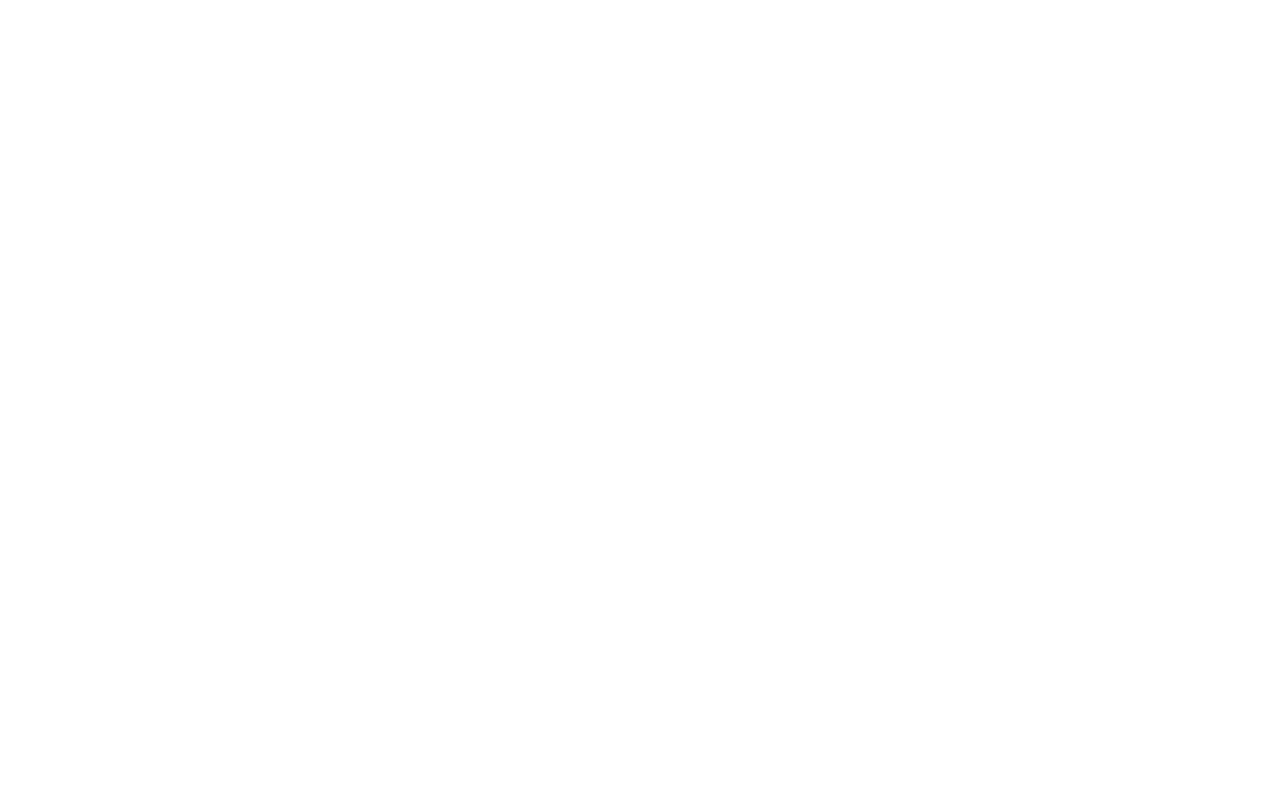
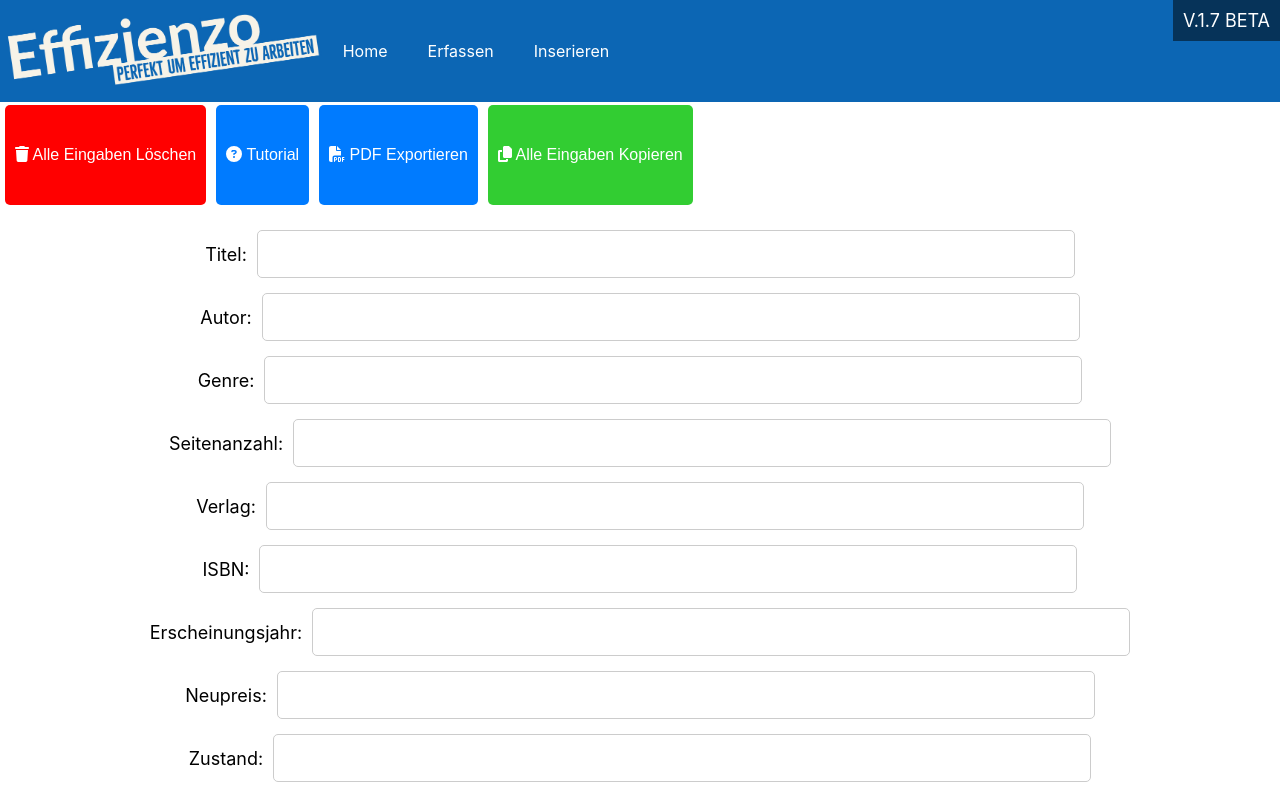
Before and after one commit to tibl2004/Effizienzo, a React (Create React App) app: page /buecher in a window 1280 px wide. Before the commit this address had no page. Built offline with nearby package versions, Linux system fonts and the light colour scheme.

Commit message:
added buecher

```diff
--- a/src/App.js
+++ b/src/App.js
@@ -13,6 +13,7 @@
 import Bastelartikel from './InserierenVorlagen/Bastelartikel';
 import Briefmarken from './InserierenVorlagen/Briefmarken';
 import DVDBluRayPlayer from './InserierenVorlagen/DVDBlueRayPlayer';
+import Buecher from './InserierenVorlagen/Buecher';
 
 function Navigation() {
   return <Navbar />;
@@ -61,7 +62,7 @@
               </>
             }
           />
-          { /*
+            { /*
           <Route
             path="/bilder"
             element={
@@ -71,6 +72,7 @@
               </>
             }
           />
+
           <Route
             path="/brautkleid"
             element={
@@ -89,16 +91,17 @@
               </>
             }
           />
-          {/*
+
           <Route
-            path="/bücher"
+            path="/buecher"
             element={
               <>
                 <Navigation />
-                <Bücher />
+                <Buecher />
               </>
             }
           />
+           {/*
           <Route
             path="/drucker"
             element={
--- a/src/AuswahlKategorie/AuswahlKategorie.jsx
+++ b/src/AuswahlKategorie/AuswahlKategorie.jsx
@@ -70,11 +70,13 @@
         title="Briefmarken"
       />
       </Link>
+      <Link to="/buecher">
       <Box
         icon={faBook}
         title="Bücher & Comics"
 
       />
+      </Link>
       <Box
         icon={faPrint}
         title="Drucker"
--- /dev/null
+++ b/src/InserierenVorlagen/Buecher.jsx
@@ -0,0 +1,153 @@
+import React, { useState, useRef } from 'react';
+import { FontAwesomeIcon } from '@fortawesome/react-fontawesome';
+import { faTrash, faTimes, faQuestionCircle, faFilePdf, faCopy } from '@fortawesome/free-solid-svg-icons';
+import jsPDF from 'jspdf';
+import '../Erfassen/Erfassen.scss';
+
+function Buecher() {
+  const [data, setData] = useState({
+    Titel: '',
+    Autor: '',
+    Genre: '',
+    Seitenanzahl: '',
+    Verlag: '',
+    ISBN: '',
+    Erscheinungsjahr: '',
+    Neupreis: '',
+    Zustand: '',
+  });
+
+  const [copiedData, setCopiedData] = useState('');
+  const [isOverlayVisible, setIsOverlayVisible] = useState(false);
+
+  const pdfRef = useRef();
+
+  const toggleOverlay = () => {
+    setIsOverlayVisible(!isOverlayVisible);
+  };
+
+  const closeOverlay = () => {
+    setIsOverlayVisible(false);
+  };
+
+  const handleClearAll = () => {
+    setData({
+      Titel: '',
+      Autor: '',
+      Genre: '',
+      Seitenanzahl: '',
+      Verlag: '',
+      ISBN: '',
+      Erscheinungsjahr: '',
+      Neupreis: '',
+      Zustand: '',
+    });
+    setCopiedData('');
+  };
+
+  const handleExportToPDF = () => {
+    const doc = new jsPDF();
+    let yPos = 20;
+
+    Object.entries(data).forEach(([label, value]) => {
+      doc.text(20, yPos, `${label}: ${value}`);
+      yPos += 10;
+    });
+
+    doc.text(
+      20,
+      yPos + 20,
+      "Werbetext und Beschreibung\n\nZustand: Projekt Restwert Schönbühl\nÖffnungszeiten: Montag - Freitag 08:00 - 12:00 Uhr und 13:00 - 16:30 Uhr"
+    );
+
+    doc.save('exported-data.pdf');
+  };
+
+  const handleInputChange = (label, value) => {
+    setData((prevData) => ({
+      ...prevData,
+      [label]: value,
+    }));
+  };
+
+  const handleCopyAll = () => {
+    let text = '';
+    Object.entries(data).forEach(([label, value]) => {
+      text += `${label}: ${value}\n`;
+    });
+
+    text += "Werbetext und Beschreibung\n\n Projekt Restwert Schönbühl\nÖffnungszeiten: Montag - Freitag 08:00 - 12:00 Uhr und 13:00 - 16:30 Uhr";
+
+    try {
+      const textArea = document.createElement('textarea');
+      textArea.value = text;
+      document.body.appendChild(textArea);
+      textArea.select();
+      document.execCommand('copy');
+      document.body.removeChild(textArea);
+
+      setCopiedData(text);
+    } catch (error) {
+      console.error('Kopieren fehlgeschlagen:', error);
+    }
+  };
+
+  return (
+    <div className="App">
+
+      <div className='button-container'>
+        <button
+          onClick={handleClearAll}
+          style={{
+            backgroundColor: 'red',
+            color: 'white',
+          }}
+        >
+          <span className="trash-icon">
+            <FontAwesomeIcon icon={faTrash} /> Alle Eingaben Löschen
+          </span>
+        </button>
+        <button onClick={toggleOverlay} className="question-button">
+          <FontAwesomeIcon icon={faQuestionCircle} /> Tutorial
+        </button>
+        <button onClick={handleExportToPDF} className="export-button">
+          <FontAwesomeIcon icon={faFilePdf} /> PDF Exportieren
+        </button>
+        <button
+          onClick={handleCopyAll}
+          style={{
+            backgroundColor: 'limegreen',
+            color: 'white',
+          }}
+        >
+          <FontAwesomeIcon icon={faCopy} /> Alle Eingaben Kopieren
+        </button>
+        {isOverlayVisible && (
+          <div className="overlay">
+            <button className="close-button" onClick={closeOverlay}>
+              <FontAwesomeIcon icon={faTimes} />
+            </button>
+            {/* Hier den Inhalt des Overlays platzieren */}
+            Hier kommt das Tutorial hin. Es folgt beim nächsten Update. ...
+          </div>
+        )}
+      </div>
+
+      <div className="input-container">
+        {Object.entries(data).map(([label, value]) => (
+          <div key={label} className="input-field">
+            <label style={{ fontSize: '18px', marginRight: '10px' }}>{label}:</label>
+            <input
+              type="text"
+              value={value}
+              onChange={(e) => handleInputChange(label, e.target.value)}
+            />
+          </div>
+        ))}
+
+      </div>
+    </div>
+  );
+}
+
+export default Buecher;
```
Also changed, not shown: src/InserierenVorlagen/Bücher.jsx (deleted).
